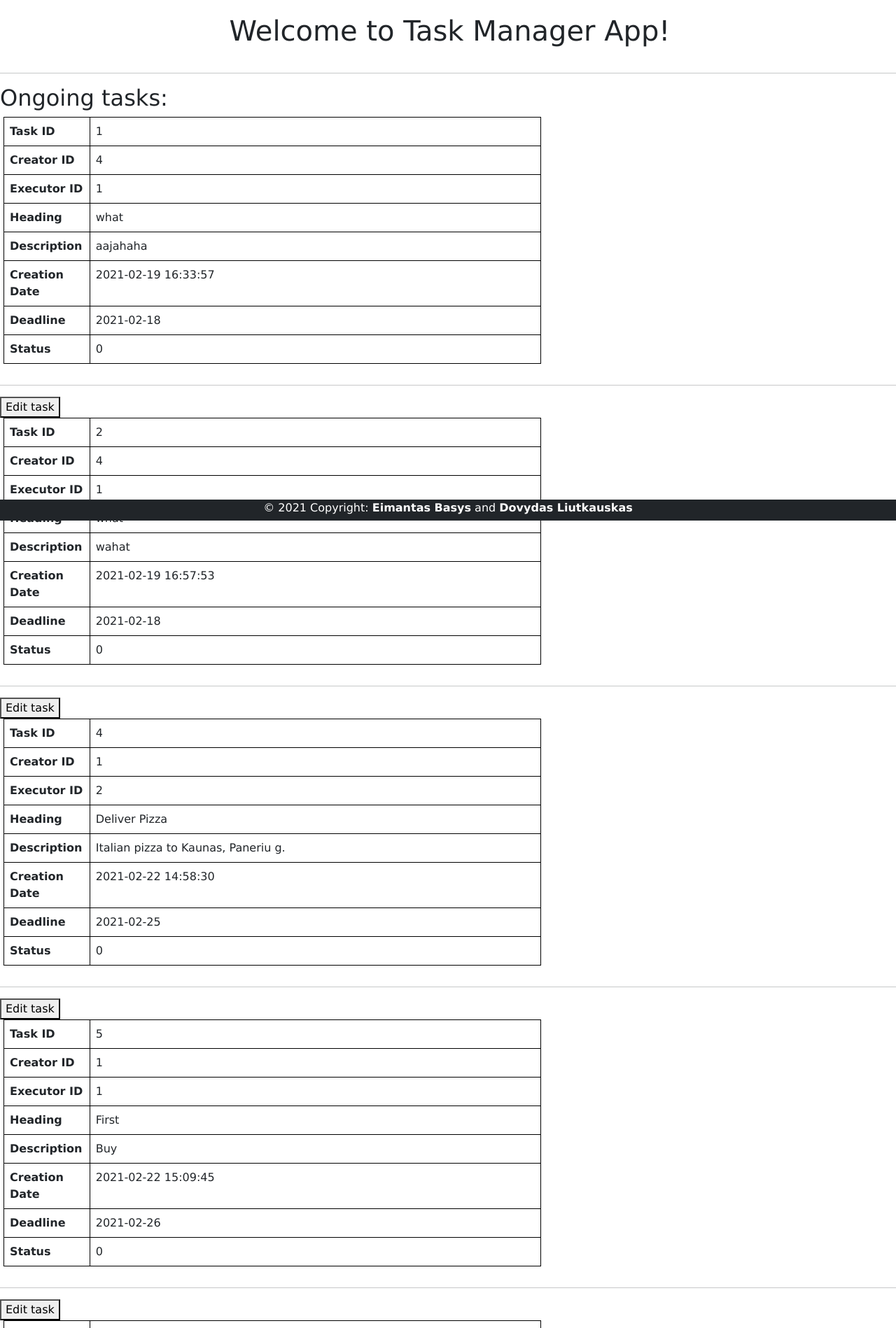
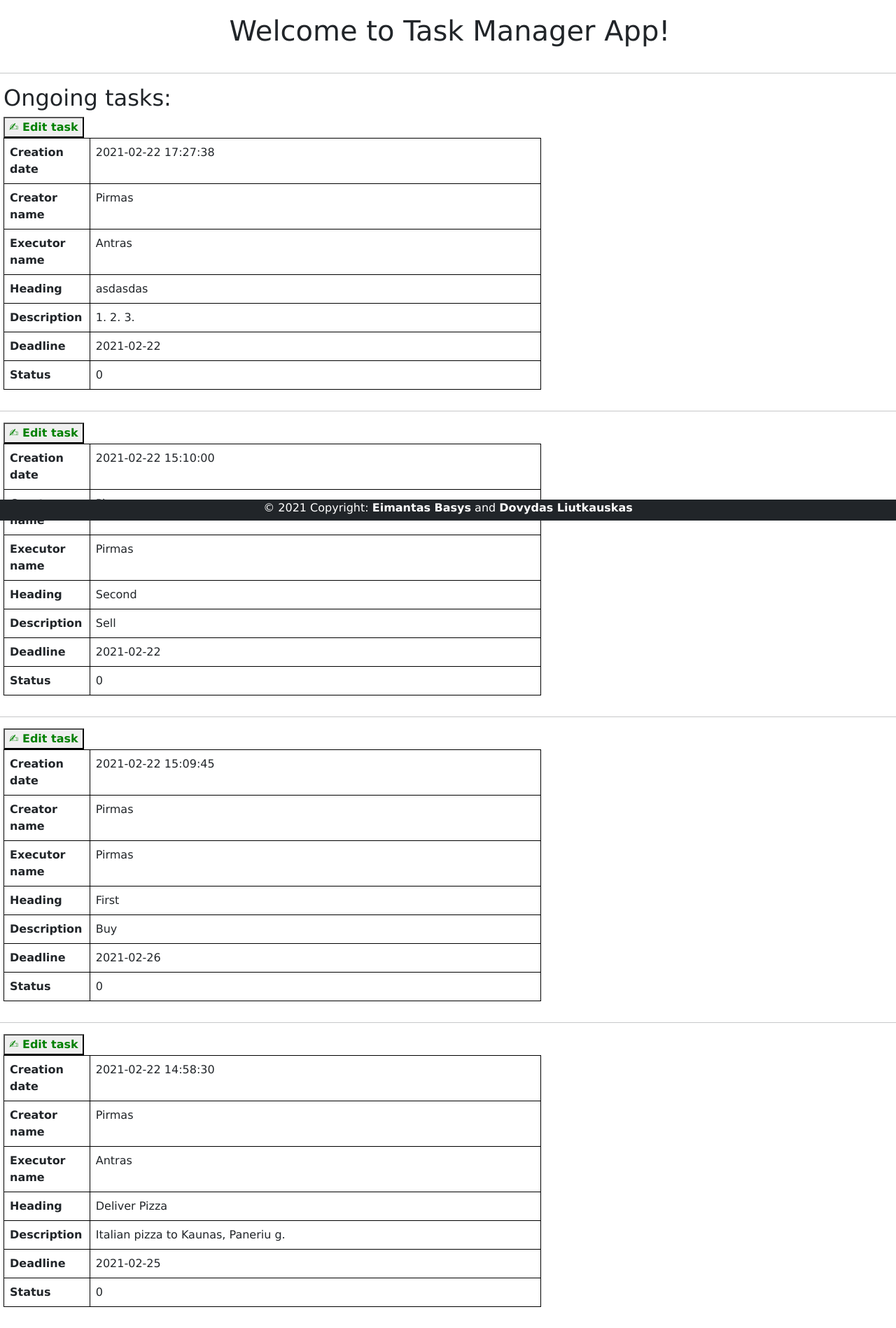
Before and after one commit to Eimantas93/TM, a Flask app: page / in a window 1280 px wide. Shown: the part 56-1954 px from the top of the page at 70% size. Run offline with Flask 2, Linux system fonts and the light colour scheme; a user stored in the database is signed in; data comes from the database, SQL or seed files in the repository; both versions use the stored data as it was after the commit.

Commit message:
Fixed main / Edit task

```diff
--- a/application.py
+++ b/application.py
@@ -21,11 +21,14 @@ def index():
             db = connection.cursor()
 
             # Getting data from tasks table, for current user (as creator and executor)
-            db.execute("SELECT * FROM tasks WHERE executor_id = ? OR creator_id = ?",
-                       (session["user_id"], session["user_id"],))
+            db.execute("SELECT * FROM tasks WHERE creator_id = ? OR executor_id = ? AND status = 0 ORDER BY creation_date DESC",
+               (session["user_id"], session["user_id"]))
             rows = db.fetchall()
+
+            db.execute("SELECT * FROM users")
+            users = db.fetchall()
             # Passing all values to jinja
-            return render_template("index.html", rows=rows)
+            return render_template("index.html", rows=rows, users=users)
     else:
         # Connecting to DB
         connection = sqlite3.connect('data.db')
@@ -48,13 +51,16 @@ def index():
         status = row[7]
 
         db.execute("SELECT name FROM users WHERE user_id = ?", (creator_id))
-        creator_id = db.fetchone()
+        creatorList = db.fetchone()
+        creator_name = creatorList[0]
 
         db.execute("SELECT name FROM users WHERE user_id = ?", (executor_id))
-        executor_id = db.fetchone()
+        executorList = db.fetchone()
+        executor_name = executorList[0]
 
         # NEED TO FIX THIS
-        return render_template("edit_task.html", task_id=task_id, creator_id=creator_id, executor_id=executor_id, heading=heading, description=description, creation_date=creation_date, deadline=deadline, status=status)
+        return render_template("edit_task.html", task_id=task_id, creator_id=creator_id, executor_id=executor_id, heading=heading, description=description, creation_date=creation_date, deadline=deadline, status=status
+        , creator_name=creator_name, executor_name=executor_name)
 
 
 @app.route("/register", methods=["GET", "POST"])
--- a/static/styles.css
+++ b/static/styles.css
@@ -52,7 +52,7 @@ label {
     width: 16%;
 }
 .edit {
-    margin-left: 10px;
+    margin-left: 5px;
     font-weight: bold;
     color: green;
 }
--- a/templates/index.html
+++ b/templates/index.html
@@ -7,22 +7,35 @@ Task Manager
 {% block main %}
 <h1 class="pageTitle">Welcome to Task Manager App!</h1>
 <hr>
-<h2>Ongoing tasks:</h2>
+<h2 style="margin-left: 5px;">Ongoing tasks:</h2>
 {% for row in rows %}
 <div class="container-2">
     <form action="/" method="POST">
+        <button type="submit" name="task_id" value="{{ row[0] }}" class="edit">&#9997; Edit task</button>
         <table class="table">
             <tr class="borderr">
-                <th scope="col" class="borderName">Task ID</th>
-                <td class="borderr">{{ row[0] }}</td>
+                <th scope="col" class="borderName">Creation date</th>
+                <td class="borderr">{{ row[5] }}</td>
             </tr>
             <tr class="borderr">
-                <th scope="col" class="borderName">Creator ID</th>
-                <td class="borderr">{{ row[1] }}</td>
+                <th scope="col" class="borderName">Creator name</th>
+                <td class="borderr">
+                    {% for user in users %}
+                    {% if user[0] == row[1] %}
+                    {{ user[1] }}
+                    {% endif %}
+                    {% endfor %}
+                </td>
             </tr>
             <tr class="borderr">
-                <th scope="col" class="borderName">Executor ID</th>
-                <td class="borderr">{{ row[2] }}</td>
+                <th scope="col" class="borderName">Executor name</th>
+                <td class="borderr">
+                    {% for user in users %}
+                    {% if user[0] == row[2] %}
+                    {{ user[1] }}
+                    {% endif %}
+                    {% endfor %}
+                </td>
             </tr>
             <tr class="borderr">
                 <th scope="col" class="borderName">Heading</th>
@@ -31,10 +44,6 @@ Task Manager
             <tr class="borderr">
                 <th scope="col" class="borderName">Description</th>
                 <td class="borderr">{{ row[4] }}</td>
-            </tr>
-            <tr class="borderr">
-                <th scope="col" class="borderName">Creation Date</th>
-                <td class="borderr">{{ row[5] }}</td>
             </tr>
             <tr class="borderr">
                 <th scope="col" class="borderName">Deadline</th>
@@ -46,7 +55,6 @@ Task Manager
             </tr>
         </table>
         <hr>
-        <button type="submit" name="task_id" value="{{ row[0] }}">Edit task</button>
     </form>
 </div>
 {% endfor %}
--- a/templates/new_task.html
+++ b/templates/new_task.html
@@ -14,7 +14,7 @@ Create new task
             <select id="task_for" name="task_for">
                 <option value="{{ user_id }}">Me</option>
 
-                // Checking for subordinates
+                <!-- // Checking for subordinates -->
                 {% for row in rows %}
                 {% for relation in relations %}
                 {% if row[0] == relation[1] and user_id == relation[2] %}
--- a/templates/tasks.html
+++ b/templates/tasks.html
@@ -6,7 +6,7 @@ All tasks
 
 {% block main %}
 <h1 class="pageTitle">Tasks History.</h1>
-
+<hr>
 {% for row in rows %}
 
 <div class="container-2">
```
Also changed, not shown: templates/edit_task.html (+46 -13 lines), data.db.
